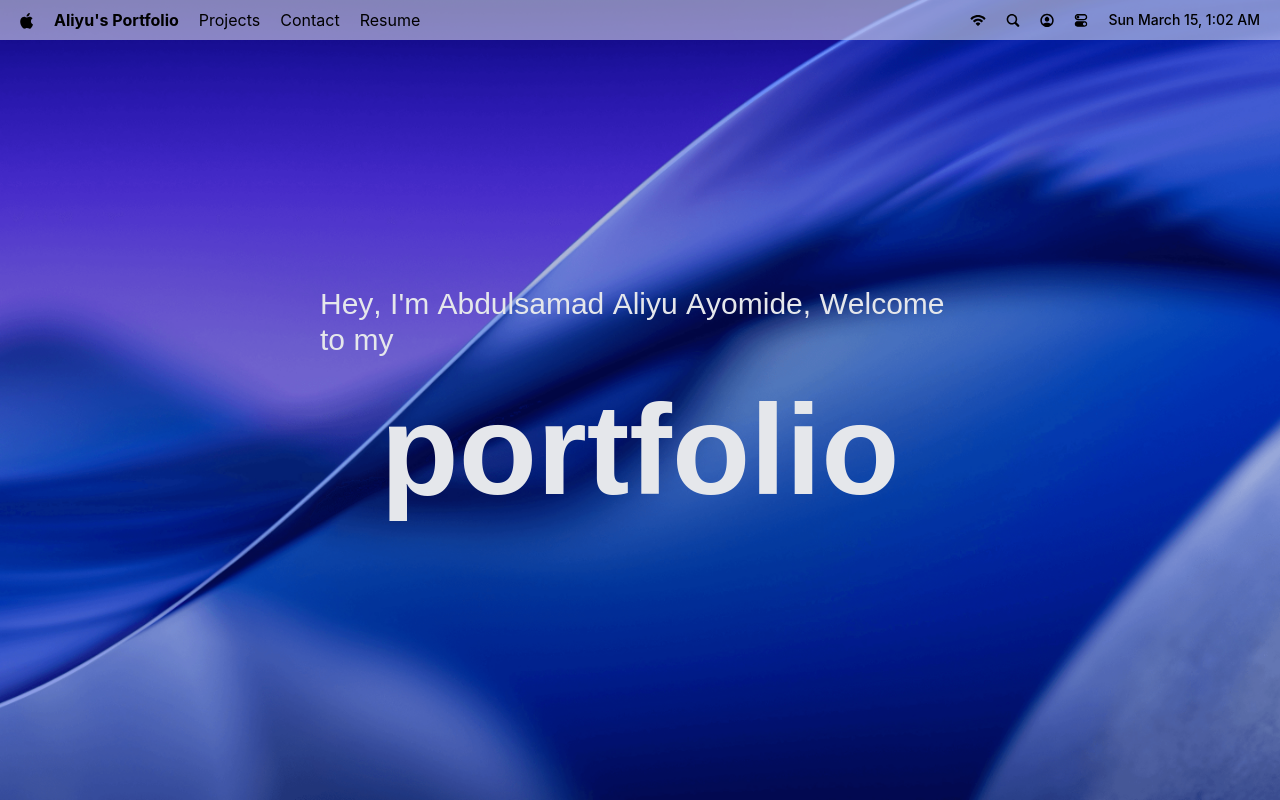
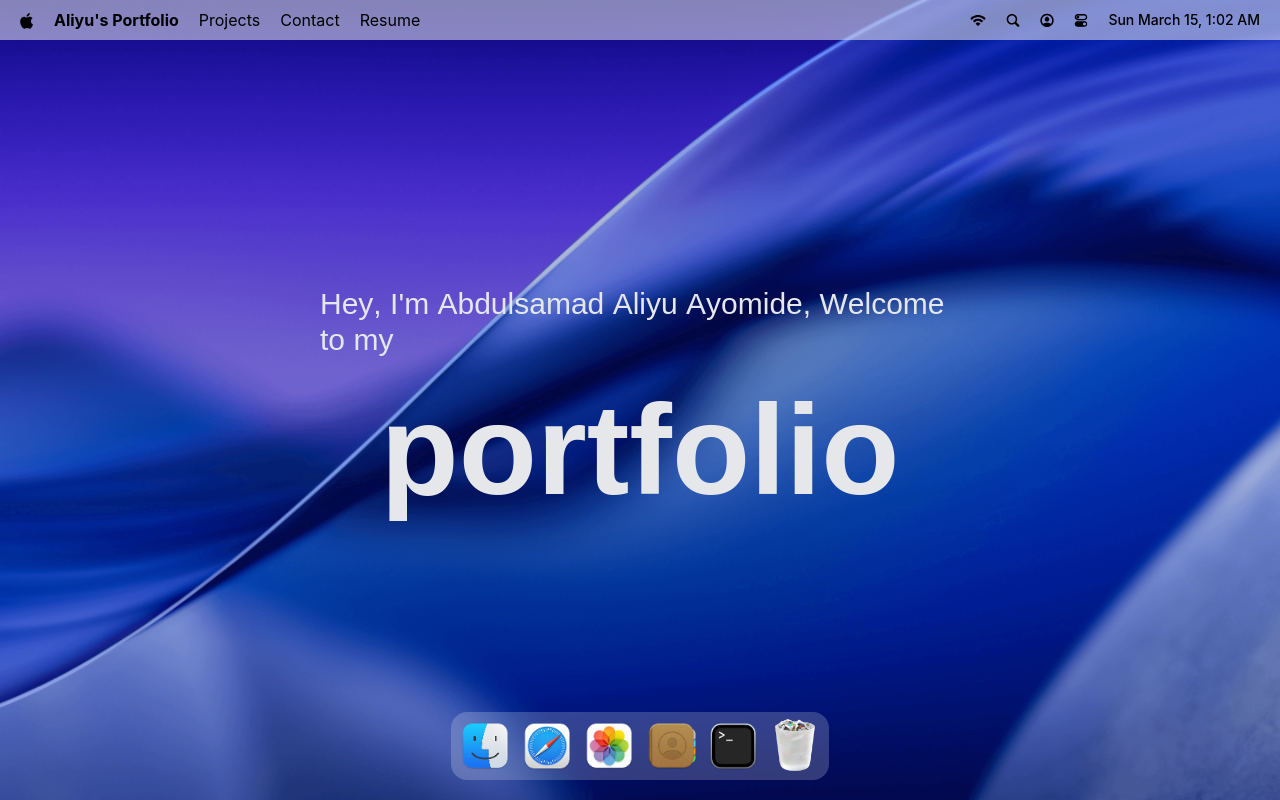
Before and after one commit to alamulord/My-Portfolio, a React (Vite) app: page / in a window 1280 px wide. Built offline with nearby package versions, Linux system fonts and the light colour scheme; a web font is replaced by a local one.

Commit message:
dock implementation

```diff
--- a/package.json
+++ b/package.json
@@ -17,6 +17,7 @@
     "lucide-react": "^0.577.0",
     "react": "^19.2.0",
     "react-dom": "^19.2.0",
+    "react-tooltip": "^5.30.0",
     "tailwindcss": "^4.2.1"
   },
   "devDependencies": {
--- a/src/App.jsx
+++ b/src/App.jsx
@@ -1,10 +1,11 @@
-import {Navbar, Welcome} from '#components';
+import {Navbar, Welcome, Dock} from '#components';
 
 const App = () => {
   return (
     <main>
       <Navbar />
       <Welcome />
+      <Dock />
     </main>
   );
 };
--- /dev/null
+++ b/src/components/Dock.jsx
@@ -0,0 +1,85 @@
+import { useRef } from "react";
+import { dockApps } from "#constants";
+import {Tooltip} from "react-tooltip"
+import { useGSAP } from "@gsap/react";
+import gsap from "gsap";
+
+const Dock = () => {
+    const dockRef = useRef(null);
+
+    const HandleClick = ()=>{}
+
+    useGSAP(()=>{
+        const dock = dockRef.current;
+        if(!dock) return ()=>{};
+
+        const icons = dock.querySelectorAll('.dock-icon')
+
+        const animateIcons = (mouseX)=>{
+            const {left} = dock.getBoundingClientRect()
+
+            icons.forEach((icon)=>{
+                const {left: iconLeft, width: w} = icon.getBoundingClientRect()
+
+                const center = iconLeft - left + w/2;
+                const distance = Math.abs(mouseX - center)
+
+                const intensity = Math.exp(-(distance **2.7) / 20000)
+
+                gsap.to(icon,{
+                    scale: 1 + 0.25 * intensity,
+                    y: -15 * intensity,
+                    duration: 0.2,
+                    ease: 'power1.out'
+                })
+            })
+        }
+
+        const handleMouseMove = (e) => {
+            const {left} = dock.getBoundingClientRect()
+            animateIcons(e.clientX - left)
+        }
+
+        const resetIcon = ()=> icons.forEach((icon)=>gsap.to(icons, {
+            scale:1,
+            y: 0,
+            duration: 0.3,
+            ease: 'power1.out'
+        }))
+       return ()=> {
+        dock.addEventListener('mousemove', handleMouseMove);
+        dock.addEventListener('mouseleave', resetIcon);
+       }
+    },[])
+
+
+  return (
+    <section id='dock'>
+        <div ref={dockRef} className="dock-container">
+           {dockApps.map(({id,name,icon,canOpen})=>(
+            <div key={id} className="relative flex justify-center">
+                <button
+                type="button"
+                className="dock-icon"
+                aria-label={name}
+                data-tooltip-id='dock-tooltip'
+                data-tooltip-content={name}
+                data-tooltip-delay-show={150}
+                disabled={!canOpen}
+                onClick={()=> HandleClick({id, canOpen})}
+                >
+                    <img
+                    src={`/images/${icon}`}
+                    alt={id ?? name}
+                    loading="lazy"
+                    className={canOpen ? '' : 'opacity-60-'} />
+                </button>
+            </div>
+           ))}
+           <Tooltip className='tooltip' place='top' id='dock-tooltip' />
+        </div>
+    </section>
+  )
+}
+
+export default Dock
--- a/src/components/index.js
+++ b/src/components/index.js
@@ -1,4 +1,5 @@
 import Navbar from "./Navbar";
 import Welcome from "./Welcome";
+import Dock from "./Dock";
 
-export {Navbar, Welcome};
+export {Navbar, Welcome, Dock};
```
Also changed, not shown: 1 other file (tests, documents, lock files or other folders).
